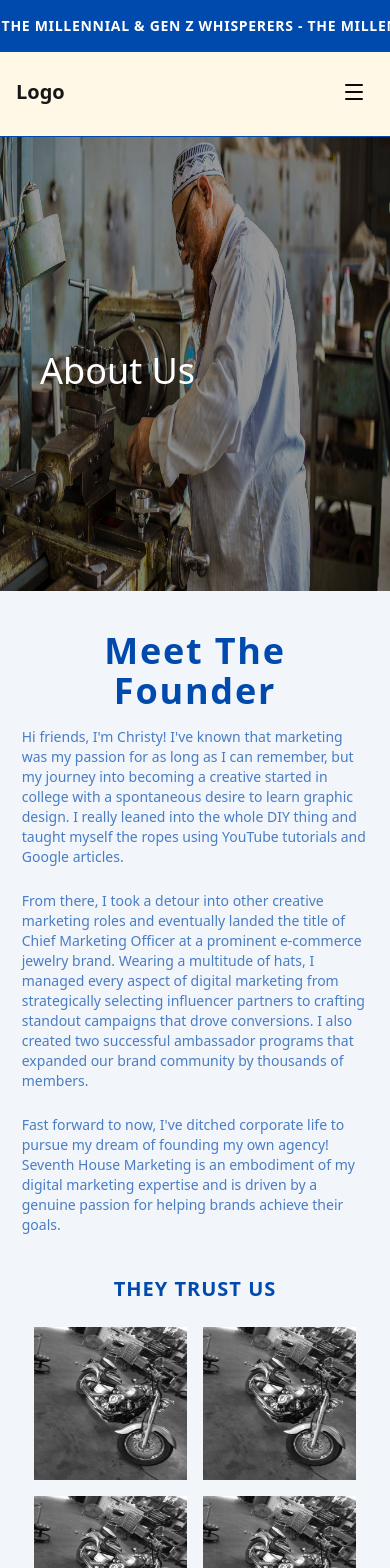
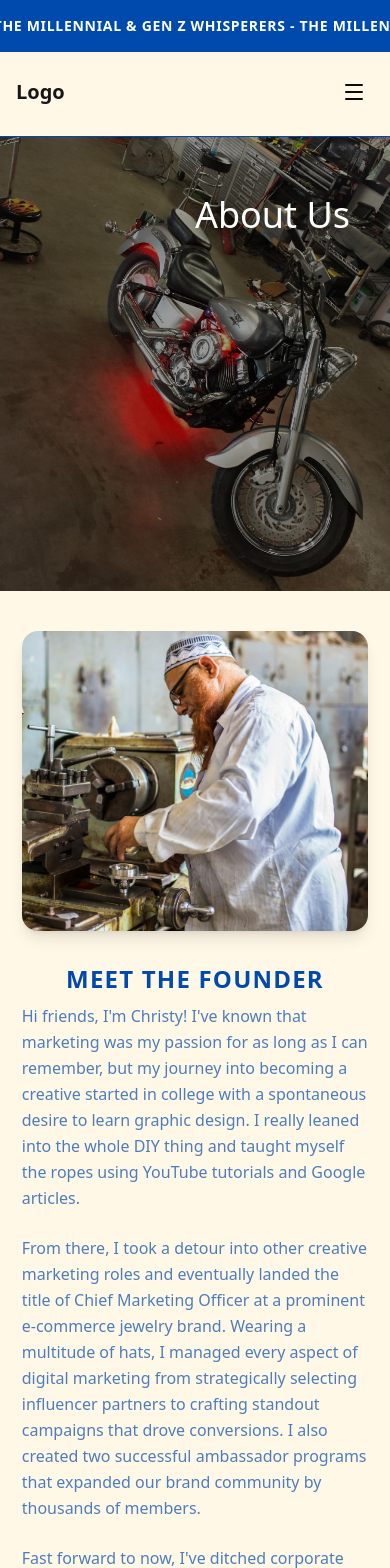
Before and after one commit to Elite-tch/princocoa-project, a Next.js app: page /about in a window 390 px wide. Shown: the top 1568 px of the page. Built offline with nearby package versions, Linux system fonts and the light colour scheme.

Commit message:
changing about us color

```diff
--- a/src/app/about/page.js
+++ b/src/app/about/page.js
@@ -9,7 +9,7 @@ import TrustSection from "@/components/landingpage/trust"
 
 export default function AboutPage() {
   return (
-    <div className="min-h-screen bg-[#f2f6fb]">
+    <div className="min-h-screen ">
 
       <AboutHero />
         <MeetFounder />
--- a/src/components/about/about-hero.js
+++ b/src/components/about/about-hero.js
@@ -9,22 +9,22 @@ export default function AboutHero() {
       {/* Background Image */}
       <div className="absolute inset-0 mt-[35%] md:mt-[10%]">
         <Image
-          src="/img2.jpg"
+          src="/img.jpg"
           alt="Creative marketing agency based in Chicago"
           fill
-          className=" o "
+          className=" object-cover object-center"
           priority
         />
         <div className="absolute inset-0 bg-black/40" />
       </div>
 
       {/* Content */}
-      <div className="relative z-10 h-full pt-[90%]  md:pt-[35%] px-10 md:px-28 ">
+      <div className="relative z-10 h-full pt-[50%]  md:pt-[35%] px-10 md:px-28 ">
         <motion.h1
           initial={{ opacity: 0, y: 30 }}
           animate={{ opacity: 1, y: 0 }}
           transition={{ duration: 0.8, ease: "easeOut" }}
-          className="font-poppins text-4xl md:text-5xl lg:text-6xl text-white text-lft"
+          className="font-poppins text-4xl font-sembold md:text-4xl lg:text-6xl text-right text-white md:text-left"
         >
           About Us
         </motion.h1>
--- a/src/components/about/meet-founder.js
+++ b/src/components/about/meet-founder.js
@@ -47,7 +47,7 @@ export default function MeetFounder() {
 
       <div className="container relative mx-auto px-3 md:px-12 max-w-7xl flex flex-col">
 
- <div className="fle flex-col md:flex-row hidden items-center justify-center  mx-auto px-6 py-12">
+ <div className="fle flex-col  md:hidden items-center justify-center  mx-auto  pb-8">
   {/* Left Image - appears on top on mobile */}
   <motion.div
     initial={{ opacity: 0, x: -30 }}
@@ -57,30 +57,18 @@ export default function MeetFounder() {
     className="relative w-full md:w-auto order-1"
   >
     <div className="relative w-full md:w-[400px]  h-[300px] md:h-[450px]">
-      <img
+      <Image
+        width={400}
+        height={450}
         src="/img2.jpg"
         alt="Founder Image 1"
-        className="rounded-2xl w-[80%] md:w-full h-full pt-[-50%] object-cover shadow-lg ml-auto"
+        className="rounded-2xl w-[100%] md:w-full h-full pt-[-50%] object-cover shadow-lg"
       />
     </div>
   </motion.div>
 
   {/* Right Image - appears below on mobile, overlaps on desktop */}
-  <motion.div
-    initial={{ opacity: 0, x: 30 }}
-    whileInView={{ opacity: 1, x: 0 }}
-    viewport={{ once: true }}
-    transition={{ duration: 0.7, delay: 0.2 }}
-    className="relative w-full md:w-auto order-2 md:-ml-24"
-  >
-    <div className="relative w-full md:w-[400px] h-[300px] md:h-[450px]">
-      <img
-        src="/img2.jpg"
-        alt="Founder Image 2"
-        className="rounded-2xl w-[80%] md:w-full h-full object-cover shadow-lg"
-      />
-    </div>
-  </motion.div>
+
 </div>
 
 
@@ -91,7 +79,7 @@ export default function MeetFounder() {
           whileInView={{ opacity: 1, y: 0 }}
           viewport={{ once: true }}
           transition={{ duration: 0.6 }}
-          className="text-4xl md:text-4xl text-[#004aad]  tracking-wider mb-4 text-center font-semibold"
+          className="text-2xl md:text-3xl font-bold uppercase text-[#004aad]  tracking-wider mb-2 text-center "
         >
           Meet The Founder
         </motion.h2>
@@ -105,13 +93,13 @@ export default function MeetFounder() {
             transition={{ duration: 0.7, delay: 0.2 }}
             className="space-y-6 text-[#004aad]/70 leading-relaxed"
           >
-            <p className="text-sm">
+            <p className="md:text-lg text-md">
               Hi friends, I&apos;m Christy! I&apos;ve known that marketing was my passion for as long as I can remember, but my
               journey into becoming a creative started in college with a spontaneous desire to learn graphic design. I
               really leaned into the whole DIY thing and taught myself the ropes using YouTube tutorials and Google
               articles.
             </p>
-            <p className="text-sm">
+            <p className="md:text-lg text-md">
               From there, I took a detour into other creative marketing roles and eventually landed the title of Chief
               Marketing Officer at a prominent e-commerce jewelry brand. Wearing a multitude of hats, I managed every
               aspect of digital marketing from strategically selecting influencer partners to crafting standout
@@ -125,7 +113,7 @@ export default function MeetFounder() {
             transition={{ duration: 0.7 }}
             className="text-[#004aad]/70 leading-relaxed "
           >
-            <p className="text-sm">
+            <p className="md:text-lg text-md">
               Fast forward to now, I&apos;ve ditched corporate life to pursue my dream of founding my own agency! Seventh
               House Marketing is an embodiment of my digital marketing expertise and is driven by a genuine passion for
               helping brands achieve their goals.
--- a/src/components/landingpage/navigation.jsx
+++ b/src/components/landingpage/navigation.jsx
@@ -120,7 +120,7 @@ export default function Navigation() {
                         setActiveLink(item.href)
                         toggleMenu()
                       }}
-                      className={`text-sm font-medium   transition-colors pb-2 ${
+                      className={`text-md font-medium   transition-colors pb-2 ${
                         activeLink === item.href
                           ? "text-pink-600 border-b-2 border-pink-600"
                           : "text-[#004aad] hover:text-primary"
@@ -138,7 +138,7 @@ export default function Navigation() {
                 </div>
 
                 {/* Mobile CTA Button */}
-                 <Button size='lg' className="bg-pink-600 rounded-full hover:bg-pink-700 w-fit font-semibold px-4 sm:px-6 text-xs">
+                 <Button size='lg' className="bg-pink-600 rounded-full hover:bg-pink-700 w-fit font-semibold px-6 sm:px-6 text-xs">
                 CONTACT US
               </Button>
               </div>
```
